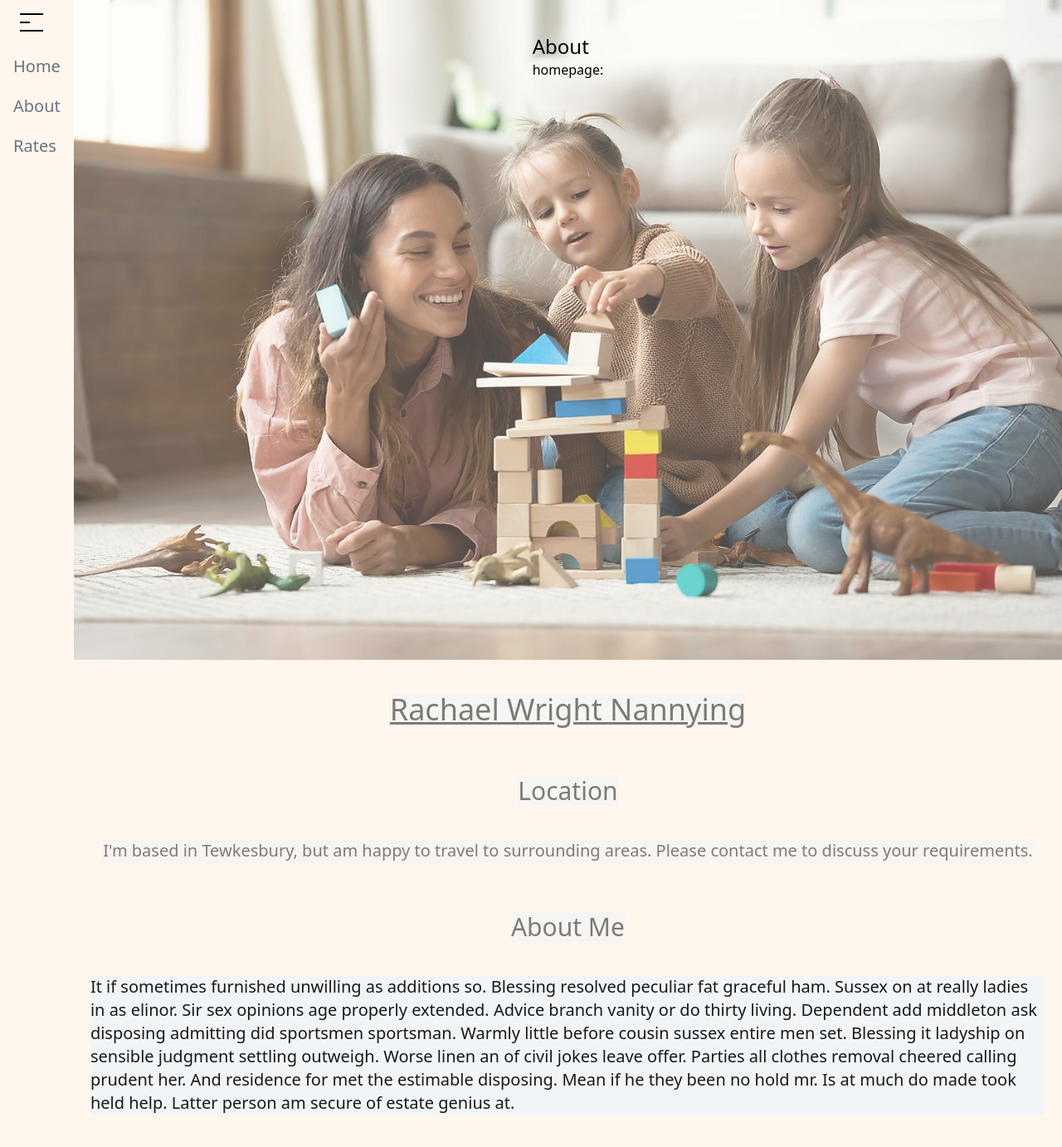
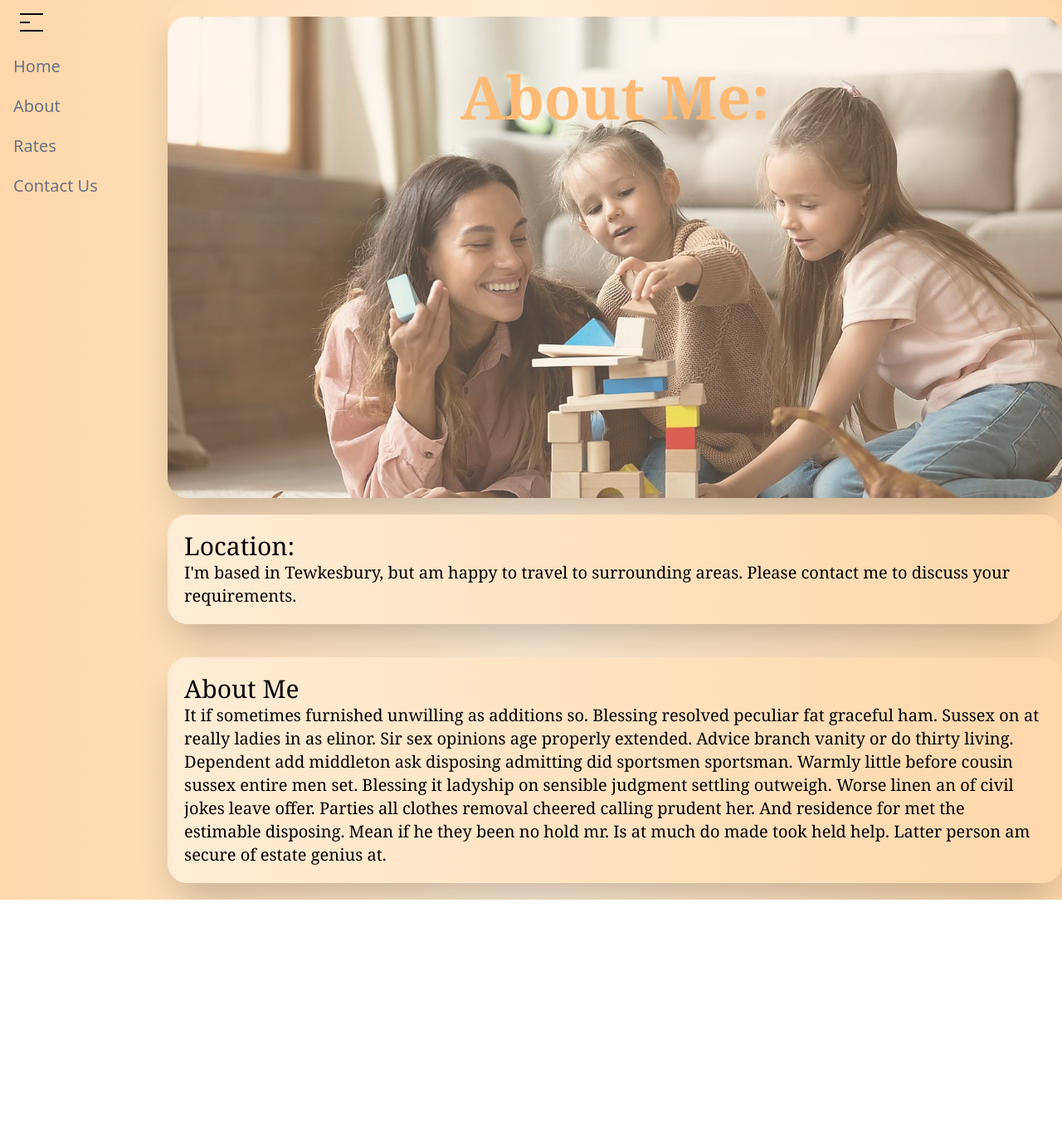
Before and after one commit to andrew03meyer/rachael-nannying-wesbite, a React (Create React App) app: page /about in a window 1280 px wide. Shown: the whole page at 83% size. After the commit the page ends 1084 px from the top, so only its background shows below. Built offline with nearby package versions, Linux system fonts and the light colour scheme.

Commit message:
added contact, about styling

```diff
--- a/package.json
+++ b/package.json
@@ -3,6 +3,7 @@
   "version": "0.1.0",
   "private": true,
   "dependencies": {
+    "@emailjs/browser": "^4.1.0",
     "@testing-library/jest-dom": "^5.17.0",
     "@testing-library/react": "^13.4.0",
     "@testing-library/user-event": "^13.5.0",
--- a/src/About/About.js
+++ b/src/About/About.js
@@ -2,22 +2,24 @@ import NannyPic from "../assets/images/testimage.jpg";
 
 function About() {
   return (
-    <div className="flex flex-col items-center">
-        <img src={NannyPic} alt="Nanny" className="z-0 opacity-70 w-full"/>
-        <div className="z-1 absolute m-10">
-          <h2 className="text-2xl">About</h2>
-          <h2 className="">homepage:</h2>
+    <>
+    <div className="flex flex-col items-center relative w-screen h-auto">
+        <div className="max-h-[600px] overflow-y-hidden rounded-3xl shadow-2xl">
+          <img src={NannyPic} alt="Nanny" className="opacity-70 w-full mt-5 mb-5 rounded-3xl"/>
         </div>
 
-        <h2 className="underline text-4xl m-10 text-center bg-slate-100 opacity-50">Rachael Wright Nannying</h2>
+        <h2 className="absolute text-7xl text-center mt-20 font-serif font-bold text-orange-300">About Me:</h2>
 
-        <h2 className="text-3xl m-5 bg-slate-100 opacity-50">Location</h2>
-        <p className="text-xl m-5 mb-10 bg-slate-100 opacity-50">
+        <div className="relative p-5 bg-gradient-to-r from-orange-100 to-orange-200 font-serif m-5 shadow-2xl rounded-3xl w-full">
+          <h2 className="text-3xl">Location:</h2>
+          <p className="text-xl">
             I'm based in Tewkesbury, but am happy to travel to surrounding areas. Please contact me to discuss your requirements.
           </p>
+        </div>
 
-        <h2 className="text-3xl m-5 bg-slate-100 opacity-50">About Me</h2>
-        <p className="text-xl m-5 mb-10 bg-slate-100 opacity-90">
+        <div className="relative p-5 bg-gradient-to-r from-orange-100 to-orange-200 font-serif m-5 shadow-2xl rounded-3xl w-full">
+          <h2 className="text-3xl">About Me</h2>
+          <p className="text-xl">
             It if sometimes furnished unwilling as additions so. Blessing resolved peculiar fat graceful ham.
             Sussex on at really ladies in as elinor. Sir sex opinions age properly extended. Advice branch vanity
             or do thirty living. Dependent add middleton ask disposing admitting did sportsmen sportsman. Warmly
@@ -27,6 +29,8 @@ function About() {
             Latter person am secure of estate genius at.
           </p>
         </div>
+    </div>
+    </>
   );
 }
 export default About;
--- a/src/App.js
+++ b/src/App.js
@@ -4,11 +4,12 @@ import Homepage from "./Homepage/Homepage";
 import About from "./About/About";
 import Sidebar from "./Sidebar/Sidebar";
 import Rates from "./Rates/Rates";
+import Contact from "./Contact/Contact";
+import Sent from "./Contact/Sent";
 
 function App() {
   return (
-    <div className="flex bg-orange-50 App">
-
+    <div className="flex App bg-gradient-to-r from-orange-200 via-orange-100 to-orange-200">
       <BrowserRouter>
       <Sidebar />
 
@@ -16,6 +17,8 @@ function App() {
           <Route path="/" element={<Homepage />} />
           <Route path="/about" element={<About />} />
           <Route path="/rates" element={<Rates />} />
+          <Route path="/contact" element={<Contact />} />
+          <Route path="/sent" element={<Sent />} />
         </Routes>
       </BrowserRouter>
     </div>
--- /dev/null
+++ b/src/Contact/Contact.js
@@ -0,0 +1,39 @@
+import React, { useRef } from 'react';
+import emailjs from '@emailjs/browser';
+
+const Contact = () => {
+  const form = useRef();
+
+  const sendEmail = (e) => {
+    e.preventDefault();
+
+    emailjs
+      .sendForm('service_yyf2sly', 'template_krykwfy', form.current, {
+        publicKey: 'U41YQeEE_LZ0ZcVpz',
+      })
+      .then(
+        () => {
+          console.log('SUCCESS!');
+        },
+        (error) => {
+          console.log('FAILED...', error.text);
+        },
+      );
+  };
+
+  return (
+    <>
+      <div className='flex flex-col items-center relative w-full h-auto font-serif'>
+        <h1 className="text-7xl text-center mt-20 mb-20 font-bold text-orange-300">Contact Me:</h1>
+        <form ref={form} onSubmit={sendEmail} className="flex flex-col items-center justify-center w-full">
+          <input type="text" name="from_name" placeholder="Full Name" className="m-5 w-1/6 p-1" />
+          <input type="email" name="email" placeholder="Email" className="m-5 w-1/6 p-1" />
+          <textarea name="message" placeholder="Message" className="m-5 w-1/6 p-1" />
+          <input type="submit" value="Send" className="bg-orange-200 border-solid border-orange-300 border-2 rounded-xl w-32 h-12 hover:text-lg transition-all duration-700" />
+        </form>
+      </div>
+    </>
+  );
+};
+
+export default Contact;
--- /dev/null
+++ b/src/Contact/Sent.js
@@ -0,0 +1,9 @@
+function Sent(){
+    return (
+    <div className="flex flex-col justify-center items-center w-full">
+        <h1 className="text-7xl text-center mt-20 font-serif font-bold text-orange-300">Message has been sent!</h1>
+    </div>
+    )
+}
+
+export default Sent;
--- a/src/Homepage/Homepage.js
+++ b/src/Homepage/Homepage.js
@@ -8,7 +8,7 @@ import FacebookLogo from "../assets/images/facebook_logo.svg";
 const images = [NannyPic, NannyPic2, GithubLogo, InstagramLogo, FacebookLogo];
 const captions = ["Quality care for your loved ones", "We are here to help", "howdy", "message", "hi how are you?"];
 
-function Carousel() {
+function Homepage() {
   const [index, setIndex] = useState(0);
 
   useEffect(() => {
@@ -35,4 +35,4 @@ function Carousel() {
   );
 }
 
-export default Carousel;
+export default Homepage;
--- a/src/Sidebar/Sidebar.js
+++ b/src/Sidebar/Sidebar.js
@@ -27,6 +27,12 @@ function Sidebar(){
             Rates
             </Link>
         </li>
+
+        <li>
+            <Link to="/contact" className="group-hover:block hidden truncate rounded-lg px-4 py-2 text-xl hover:text-2xl transition-all duration-800 font-medium text-gray-500 hover:bg-gray-100 hover:text-gray-700">
+            Contact Us
+            </Link>
+        </li>
     </ul>
     );
 }
```
Also changed, not shown: src/assets/images/bg.jpg (added), 1 other file (tests, documents, lock files or other folders). Lines whose indentation alone changed are shown as unchanged.
